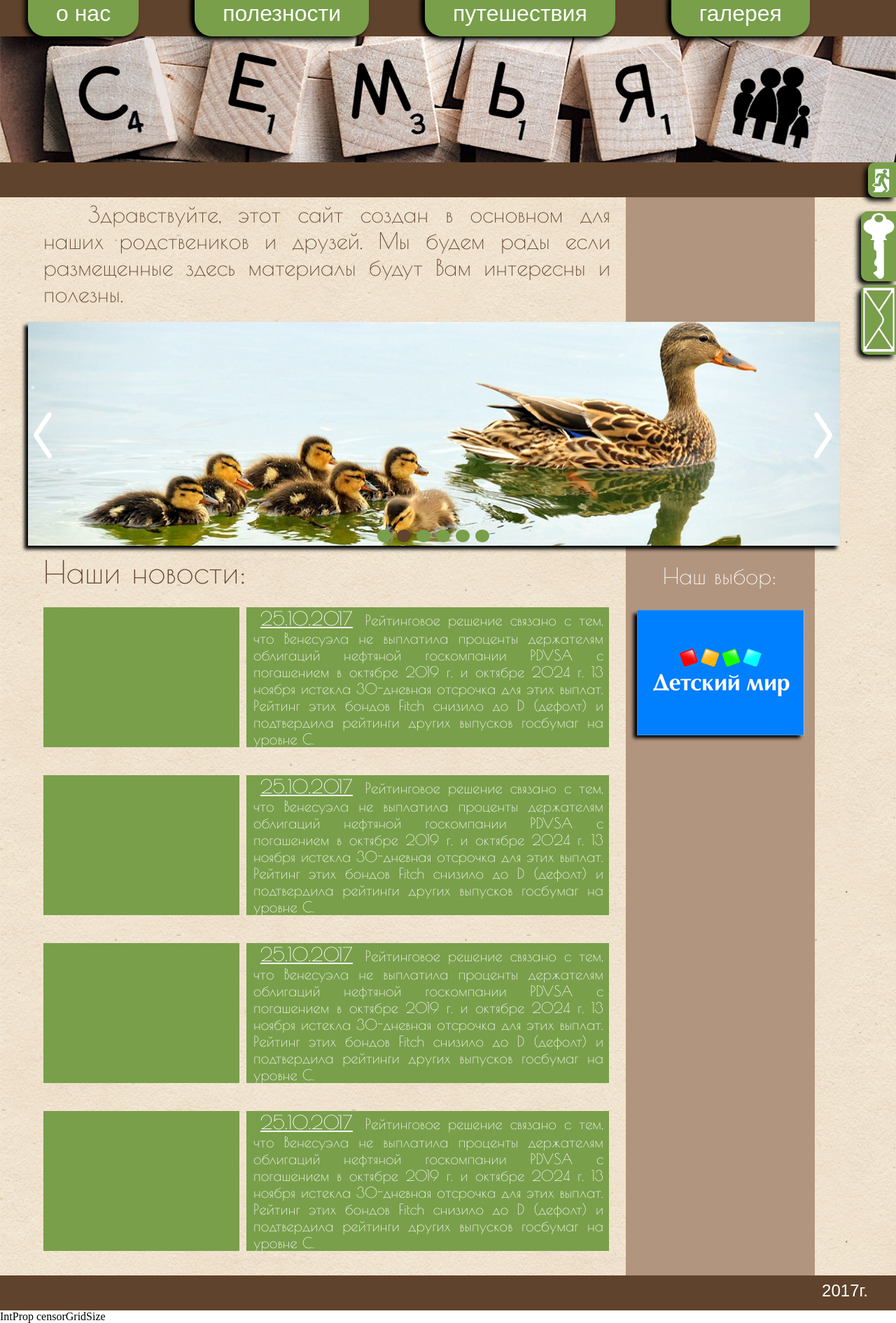
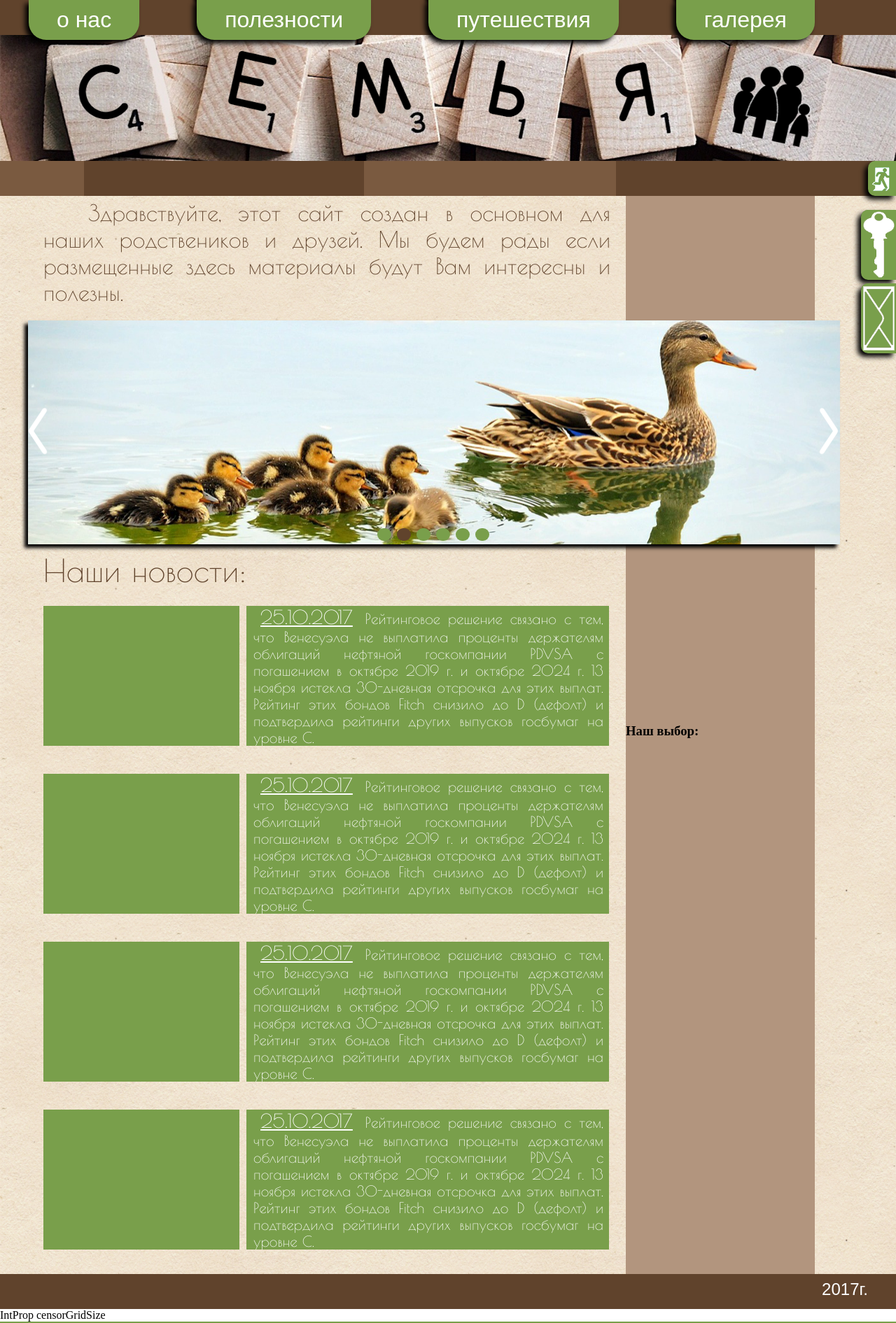
Before and after one commit to Gorkiyspb/gorkiyspb.github.io, a PHP site: page / in a window 1280 px wide. Shown: the whole page at 70% size. Run offline with PHP 8.4, Linux system fonts and the light colour scheme; some web fonts are replaced.

Commit message:
Add files via upload

```diff
--- a/style/content.css
+++ b/style/content.css
@@ -8,36 +8,13 @@
   padding: 0px;
   left: -20px;
   top: 180px;
-  /*border: $border */
-  /*background: url('../images/delfin.png') no-repeat */
   z-index: 2;
   overflow: hidden;
   box-shadow: -5px 5px 5px black; }
 
-#empty, h1, .news, #news, .news_img, .text, div, #second_d {
+#empty, h1, .news, #news, .news_img, .text, div {
   position: relative; }
 
-/*table
- * top: -10px
- * margin: -2px 0px
- * padding:  0 20px
- * border: $border */
-/*#first
- * width: 810px
- * padding: 5px 0 0 0
- * margin: 5px 0 0 0 */
-/*#second
- * width: 270px
- * height: 200px
- * margin: 0
- * padding: 0
- * background: #b2957e
- * left: 20px */
-/*#first_b
- * width: 810px
- * margin: 0px 0 -40px 0
- * padding: -10px 0
- * top: 0 */
 #h2 {
   text-indent: 2em;
   text-align: justify;
@@ -103,37 +80,52 @@ h1 {
   text-decoration: none; }
 
 #second_d {
-  width: 239px;
-  height: 179px;
-  top: -10px;
-  margin: 40px auto;
-  padding: 0; }
+  top: 260px;
+  padding: 0;
+  margin: 0px 0;
+  position: relative; }
 
-#second h3 {
+#second_d div {
+  display: block;
+  margin: 30px 0 30px 0;
+  padding: 0 0 0px 0; }
+
+#second_a h3 {
   display: block;
   color: white;
   font: 2em poiretone, sans-serif;
-  margin: -200px 53px 0 53px;
+  margin: 0px auto;
   padding: 0;
-  top: -200px;
-  pasition: relative; }
+  top: 60px;
+  position: relative;
+  text-align: center; }
 
-#second_d a {
-  /*position: relative */
+.second_d div a {
+  position: relative;
+  width: 238px;
+  margin: 0px auto;
+  padding: 0; }
+
+#second_d div a {
   display: block;
-  width: 238px;
-  height: 178px;
+  width: 239px;
+  padding: 0;
+  margin: 0px auto;
+  background: white;
+  box-shadow: -5px 5px 5px black; }
+
+#second_d div a img {
+  display: block;
+  width: 239px; }
+
+#second_d div a:hover {
+  box-shadow: none;
+  border: none; }
+
+#second_a {
+  display: block;
+  position: relative;
   margin: 0;
   padding: 0;
-  box-shadow: -5px 5px 5px black; }
-
-#second_d a div {
-  width: 239px;
-  height: 179px;
-  padding: 0;
-  margin: 10px auto;
-  background: url("../images/children_world.png") no-repeat; }
-
-#second_d a:focus {
-  box-shadow: none;
-  border: none; }
+  width: 270px;
+  top: 200px; }
--- a/style/menu.css
+++ b/style/menu.css
@@ -16,7 +16,7 @@ menu ul li {
   list-style: none;
   border-radius: 10px 0 0 10px;
   background: #799f4b;
-  z-index: 4; }
+  z-index: 6; }
 
 menu ul li a {
   display: block;
@@ -24,7 +24,8 @@ menu ul li a {
   padding: 0;
   border-radius: 10px 0 0 10px;
   box-shadow: -5px 5px 7px black;
-  background: #799f4b; }
+  background: #799f4b;
+  z-index: 2; }
 
 .focus {
   box-shadow: -2px 2px 5px black;
--- a/style/rotator.css
+++ b/style/rotator.css
@@ -1,5 +1,5 @@
 /* Sass Document */
-#count, #left_b, #right_b, .stripe, .img {
+#count, .stripe, .img {
   position: absolute; }
 
 #count {
@@ -9,54 +9,52 @@
   bottom: 5px;
   z-index: 10; }
 
+#left_b, #right_b {
+  position: relative;
+  display: block;
+  width: 70px;
+  height: 320px;
+  margin: 0;
+  padding: 0;
+  z-index: 5; }
+
+#left_b a {
+  float: left; }
+
+#right_b a {
+  float: right; }
+
 #left_b {
-  width: 100px;
-  height: 320px;
-  margin: 0px 0;
-  padding: 0;
-  left: 0;
-  /*height: 100px */
-  /*border: 1px solid blue */ }
+  float: left; }
 
 #right_b {
-  width: 100px;
-  height: 320px;
-  margin: 0px 0;
-  padding: 0;
-  right: 0px;
-  /*border: 1px solid blue */ }
+  float: right; }
 
 #left_b a, #right_b a {
   position: relative;
   display: block;
-  margin: 0px 0;
-  padding: 140px 0;
+  margin: 0;
+  padding: 118px 0;
   width: 70px;
-  /*height: 320px */
-  /*border: 1px solid yellow */
-  text-align: center;
-  z-index: 11; }
+  text-align: center; }
 
-#strelka_l, #strelka_r {
-  z-index: 11;
-  background: url("../images/sprite.png") 0 -200px no-repeat;
+#strelka_r, #strelka_l {
   position: relative;
+  display: block;
   width: 30px;
-  height: 75px;
-  left: 7px;
-  top: 0px;
-  margin: -28px 0;
-  padding: 10px 0; }
+  height: 80px;
+  margin: 0;
+  padding: 0; }
+
+#strelka_l {
+  float: left;
+  left: 0px;
+  background: url("../images/sprite.png") 0px -210px no-repeat; }
 
 #strelka_r {
-  background: url("../images/sprite.png") 0 -290px no-repeat;
-  position: relative;
-  width: 30px;
-  height: 75px;
-  left: 62px;
-  margin: -28px 0;
-  padding: 10px 0;
-  top: -10px; }
+  float: right;
+  right: 0;
+  background: url("../images/sprite.png") 0px -310px no-repeat; }
 
 .stripe {
   width: 116px;
--- a/style/second_menu.css
+++ b/style/second_menu.css
@@ -6,8 +6,7 @@ nav ul li ul {
   padding: 60px 0;
   width: 100%;
   z-index: -1;
-  bottom: 160px;
-  opacity: 1; }
+  bottom: 180px; }
 
 nav ul li ul li {
   position: relative;
--- a/style/style.css
+++ b/style/style.css
@@ -20,26 +20,27 @@ nav, nav ul {
 
 nav ul li {
   float: left;
-  margin: -5px 40px 0 40px;
-  padding: 1px 0px;
-  height: 55px;
+  margin: 0px 41px 0 41px;
+  padding: 0px;
+  height: 50px;
   list-style: none;
   font: 2em Comfortaa, sans-serif;
   border-radius: 0 0 25px 25px;
-  z-index: 1;
-  top: 5px; }
+  top: 0px;
+  z-index: 2; }
 
 nav ul li a {
   color: white;
+  display: block;
   text-decoration: none;
-  margin-top: 0px;
-  padding: 15px 40px;
+  margin: 0;
+  padding: 10px 40px;
   position: relative;
   box-shadow: -5px 5px 7px black;
   border-radius: 0 0 25px 25px;
   background: #799f4b; }
 
-nav ul li a:focus,.a {
+nav ul li a:focus, .a {
   box-shadow: none;
   background: #5c7939; }
 
@@ -60,7 +61,7 @@ nav ul li a:focus,.a {
   z-index: 1; }
 
 #exit:focus {
-  box-shadow: none;
+  box-shadow: -1px 1px 1px 1px black;
   background: #5c7939; }
 
 #exit_img {
@@ -79,8 +80,14 @@ nav ul li a:focus,.a {
 #user, #weather, #location {
   width: 360px; }
 
-#time, #data {
+#location {
+  width: 320px; }
+
+#time {
   width: 80px; }
+
+#data {
+  width: 120px; }
 
 section {
   margin: 0 auto;
@@ -122,8 +129,8 @@ table {
   margin: 5px 0 0 0; }
 
 #second {
+  position: relative;
   width: 270px;
-  /*height: 200px */
   margin: 0;
   padding: 0;
   background: #b2957e;
@@ -134,3 +141,37 @@ table {
   margin: 0px 0 -40px 0;
   padding: -10px 0;
   top: 0; }
+
+#data, #time, #location, #weather, #user {
+  position: relative;
+  color: white;
+  font: 1.3em Comfortaa, sans-serif;
+  margin: 0;
+  padding: 0;
+  text-align: center; }
+
+.header_bottom {
+  margin: 12px 0; }
+
+#data, #weather {
+  background: #7a5a40; }
+
+#up {
+  position: fixed;
+  width: 80px;
+  height: 80px;
+  margin: -48px 1185px;
+  padding: 0;
+  border-radius: 45px;
+  border: 5px solid #5c7939;
+  background: #799f4b;
+  bottom: 100px;
+  float: right;
+  z-index: 2;
+  cursor: pointer;
+  opacity: 1; }
+
+#up:hover {
+  background: #5c7939;
+  border: 5px solid #799f4b;
+  box-shadow: -2px 2px 5px black inset; }
```
Also changed, not shown: style/logon.css (+20 -18 lines).
